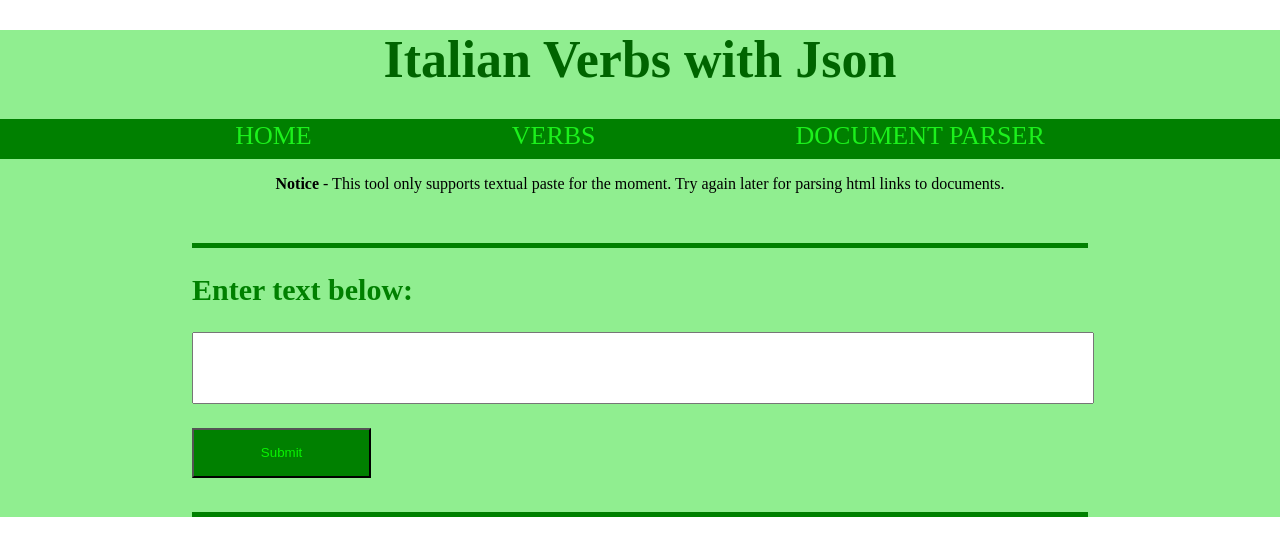
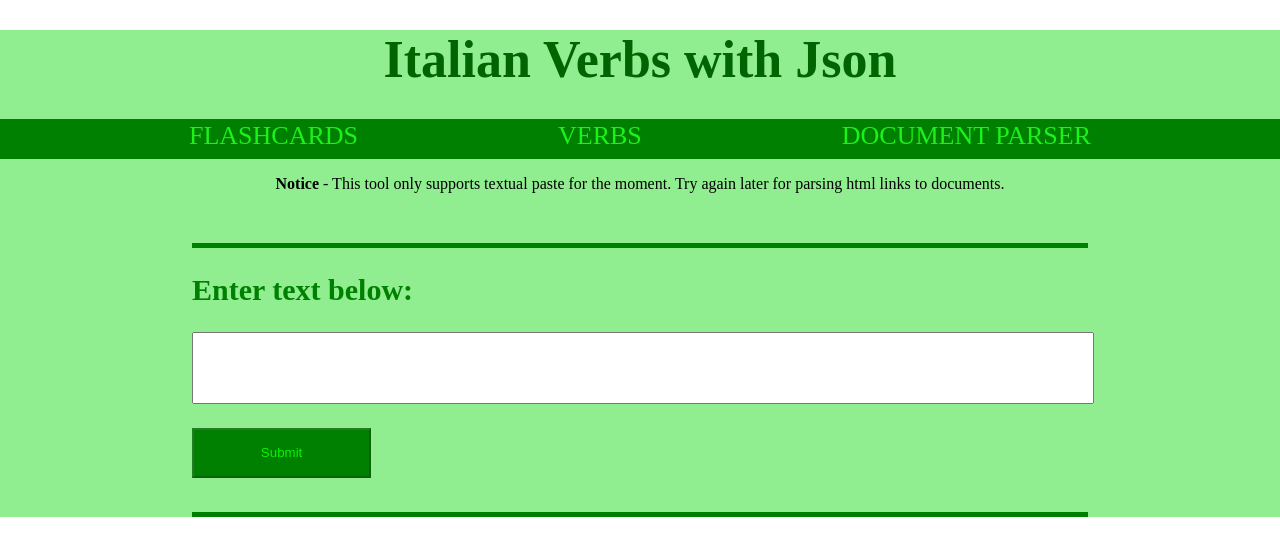
Before and after one commit to JsonE97/duolingo-italian, a React (Create React App) app: page /parser in a window 1280 px wide. Shown: the top 556 px of the page. Built offline with nearby package versions, Linux system fonts and the light colour scheme.

Commit message:
added flashcard page

```diff
--- a/src/App.jsx
+++ b/src/App.jsx
@@ -19,7 +19,7 @@ function App() {
           <div className="container">
             <nav>
               <ul>
-                <li><Link className="nav-link" to="/">Home</Link></li>
+                <li><Link className="nav-link" to="/flashcards">Flashcards</Link></li>
                 <li><Link className="nav-link" to="/verbs">Verbs</Link></li>
                 <li><Link className="nav-link" to="/parser">Document Parser</Link></li>
               </ul>
@@ -35,8 +35,8 @@ function App() {
             <Route path="/parser">
               <DocParserPage></DocParserPage>
             </Route>
-            <Route path="/">
-              <></>
+            <Route path="/flashcards">
+
             </Route>
           </Switch>
         </div>
--- a/src/ParseContainer.jsx
+++ b/src/ParseContainer.jsx
@@ -28,7 +28,7 @@ export const ParseContainer = () => {
             <h2>Enter text below:</h2>
             <textarea className="parser-container-entry" onChange={(e) => onTextEntered(e.target.value)} type="text" value={inputText}></textarea>
             <div className="parser-options">
-                <button disabled={isLoading} onClick={() => onSubmit()}>{isLoading ? "Parsing ..." : "Submit"}</button>
+                <button disabled={isLoading || inputText === ""} onClick={() => onSubmit()}>{isLoading ? "Parsing ..." : "Submit"}</button>
                 <div className="parser-loading-spinner">
                     {isLoading ?
                         <Loader
```
Also changed, not shown: src/FlashcardsPage.jsx (added, +9 -0 lines), src/FlashcardsPage.scss (added).
